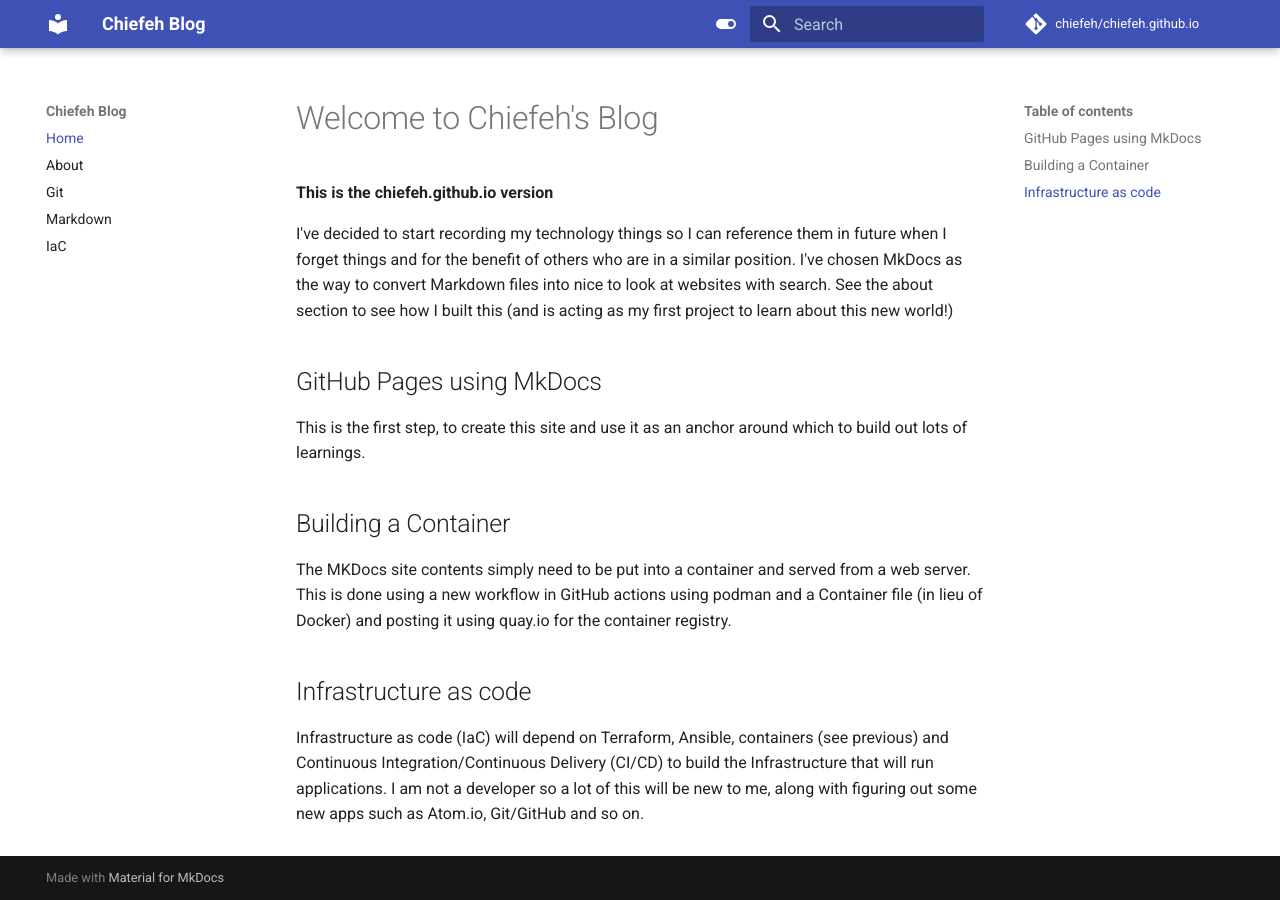
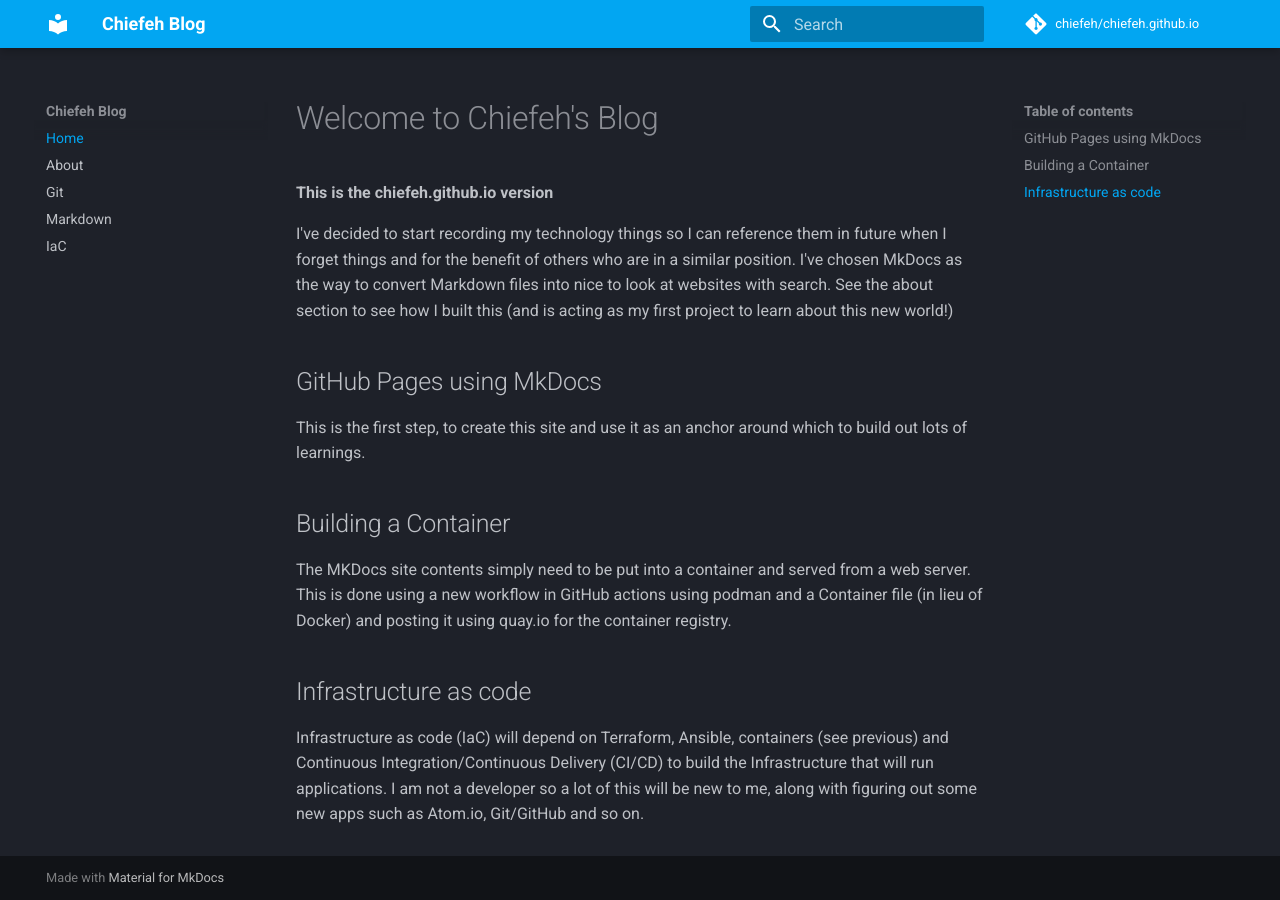
Before and after one commit to chiefeh/chiefeh.github.io, an MkDocs documentation site: the page built from docs/index.md, in a window 1280 px wide. Built offline with MkDocs 1.6.1 and Material for MkDocs 9.7.7, drawn with Linux system fonts in a browser that asks for light colours; comment, search, counter and statistics services are not loaded.

Commit message:
theme revert

```diff
--- a/mkdocs.yml
+++ b/mkdocs.yml
@@ -12,16 +12,7 @@ nav:
     - IaC: infra-as-code.md
 theme:
   name: material
-#  palette:
-#    scheme: slate
-#    primary: light blue
-#    accent: deep purple
   palette:
-    - scheme: default
-      toggle:
-          icon: material/toggle-switch
-          name: Switch to light mode
-    - scheme: slate
-      toggle:
-          icon: material/toggle-switch-off-outline
-          name: Switch to dark mode
+    scheme: slate
+    primary: light blue
+    accent: deep purple
```
